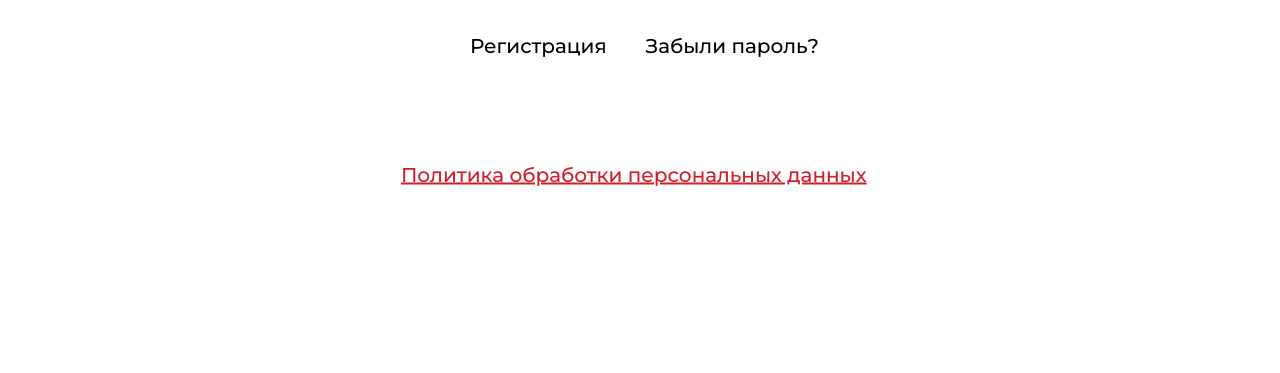
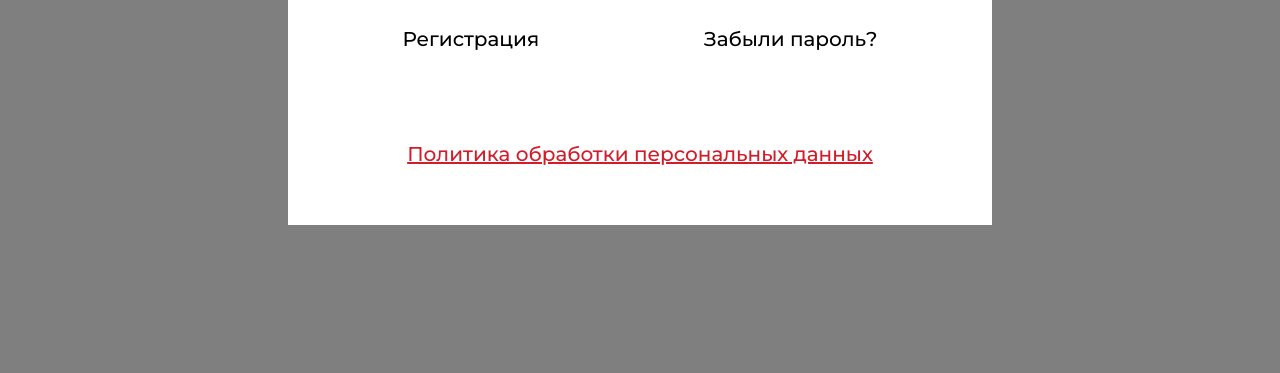
Before and after one commit to panamera3/Pizzeria, a React app in the folder client/: page /login in a window 1280 px wide. Shown: the part 427-800 px from the top of the page. Built offline with nearby package versions, Linux system fonts and the light colour scheme.

Commit message:
Переделан вход на модальное окно(с соответствующими стилями)

```diff
--- a/client/src/pages/Login/Login.css
+++ b/client/src/pages/Login/Login.css
@@ -2,7 +2,7 @@
   z-index: 100;
   font-family: "Montserrat", sans-serif;
   position: absolute;
-  top: 50%;
+  top: 60%;
   left: 50%;
   transform: translate(-50%, -50%);
   background-color: #ffffff;
@@ -11,13 +11,15 @@
 .login__form {
   display: flex;
   flex-direction: column;
-  margin: 36px 56px;
+  margin-bottom: 36px;
 }
 
 .login__title {
+  width: 100%;
   font-size: 32px;
   font-weight: 600;
   margin-bottom: 37px;
+  text-align: center;
 }
 
 .login-title__wrapper {
@@ -94,8 +96,8 @@
 
 .login__wrapper {
   display: flex;
-  justify-content: space-between;
-  margin: 0 90px 104px 99px;
+  justify-content: space-around;
+  margin-bottom: 90px;
 }
 
 .login__button {
@@ -122,9 +124,9 @@
   font-size: 20px;
   font-weight: 500;
   display: block;
-  margin: 0 36px 36px;
   cursor: pointer;
   transition: 0.5s;
+  text-align: center;
 }
 
 .login__link:hover,
--- a/client/src/pages/Login/Login.js
+++ b/client/src/pages/Login/Login.js
@@ -1,9 +1,15 @@
+// styles
 import "./Login.css";
+// components
 import Exit from "../../images/Exit.svg";
 import Background from "../../components/Background";
+// libraries
 import { useState, useEffect } from "react";
+import { useNavigate } from "react-router-dom";
+import Modal from "../../components/Modal";
 
 const Login = () => {
+  const navigate = useNavigate();
   const [tel, setTel] = useState("");
   const [password, setPassword] = useState("");
   const [telDirty, setTelDirty] = useState(false);
@@ -55,16 +61,26 @@ const Login = () => {
     }
   };
 
+  const onCloseLogin = () => {
+    navigate("/");
+  };
+
   return (
     <Background>
-      <div className="login">
+      <Modal
+        isOpen={true}
+        onClose={onCloseLogin}
+        width="40em"
+        height="55%"
+        stylePosition={{
+          display: "flex",
+          justifyContent: "center",
+          alignItems: "center",
+        }}
+      >
         <form className="login__form" method="post">
           <div className="login-title__wrapper">
             <h2 className="login__title">Вход</h2>
-            {/* при нажатии на выход, перенаправляет на главную страницу */}
-            <a href="/">
-              <img className="login__exit" src={Exit} alt="Кнопка выхода" />
-            </a>
           </div>
           <div className="login-input__wrapper">
             <label className="login__label" for="tel__input">
@@ -117,7 +133,7 @@ const Login = () => {
         <a href="#" className="login__link">
           Политика обработки персональных данных
         </a>
-      </div>
+      </Modal>
     </Background>
   );
 };
```
